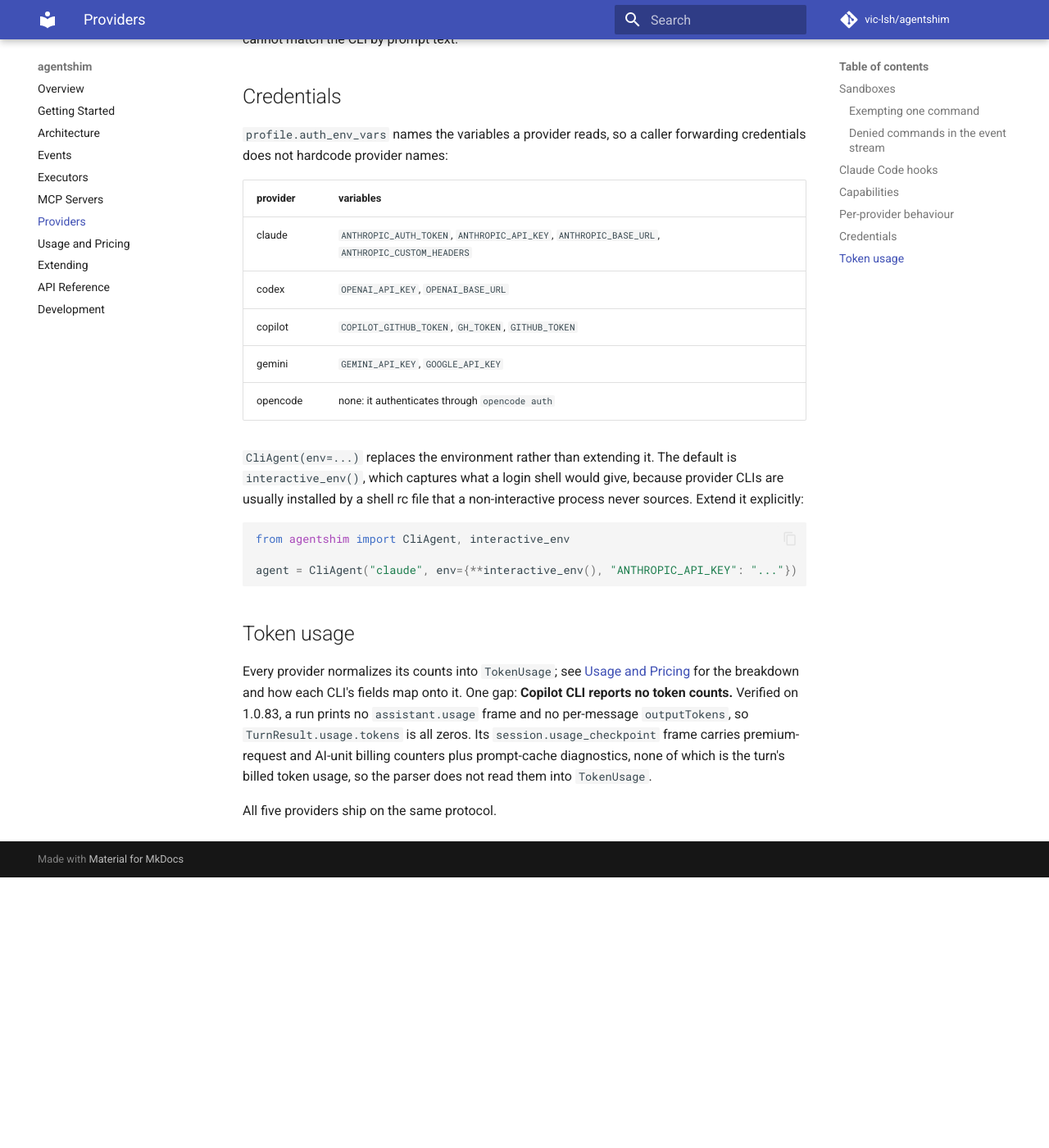
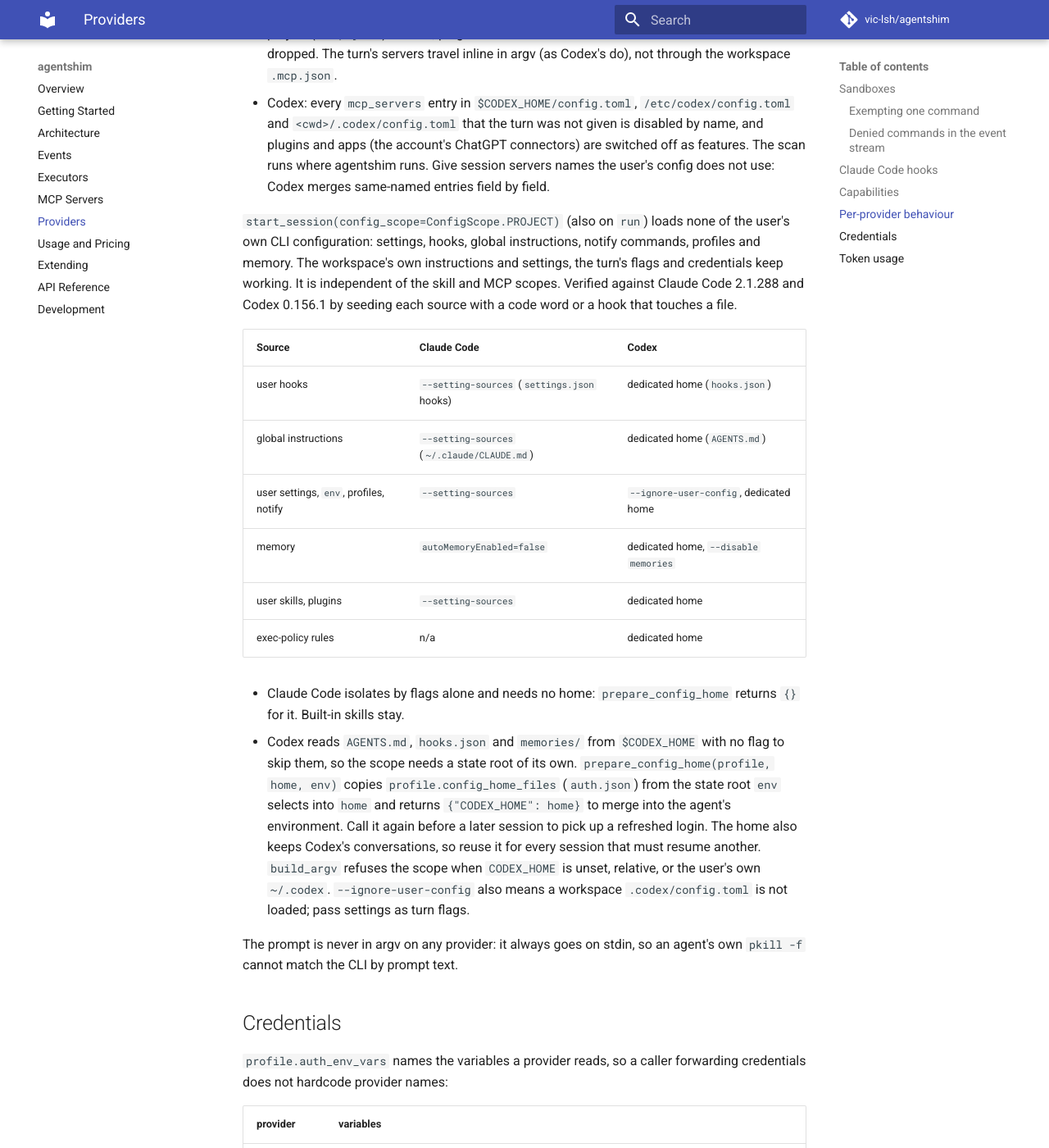
Before and after one commit to vic-lsh/agentshim, an MkDocs documentation site: the page built from docs/providers.md, in a window 1280 px wide and 1400 px high, scrolled down 6522 px. Shown: the whole window at 82% size. Built offline with MkDocs 1.6.1 and Material for MkDocs 9.7.7, drawn with Linux system fonts in a browser that asks for light colours; comment, search, counter and statistics services are not loaded; before the commit the page ends 7592 px from its top, so only the background shows below that; some of the changed text lies outside the part shown.

Commit message:
Prove ConfigScope against the real CLIs and document it
An e2e test seeds a fake user state root with a global instruction and a
SessionStart hook: ALL sees both, PROJECT sees neither while the
workspace's own instructions still arrive. Document the per-source
switches and add the changelog entry.

Co-Authored-By: Claude Opus 5.5 <noreply@anthropic.com>

````diff
--- a/docs/providers.md
+++ b/docs/providers.md
@@ -207,6 +207,8 @@ profile.skill_discovery            # SkillSignal: does the stream list offered s
 profile.skill_invocation           # SkillSignal: does the stream reveal skill loads?
 profile.skill_scopes               # frozenset[SkillScope] a session may request
 profile.mcp_scopes                 # frozenset[McpScope] a session may request
+profile.config_scopes              # frozenset[ConfigScope] a session may request
+profile.config_home_files          # state-root files a ConfigScope.PROJECT home carries over
 profile.container_install          # shell commands installing the CLI
 ```
 
@@ -228,6 +230,7 @@ before the process starts.
 | skill loads | `Skill` tool call, or `Read` of a `SKILL.md` (STRUCTURED) | shell read of a `SKILL.md` (INFERRED) | unknown | unknown | unknown |
 | `SkillScope.PROJECT` | `--setting-sources project,local` | `features.plugins=false`, user skills off in `skills.config` | refused | refused | refused |
 | `McpScope.SESSION` | `--strict-mcp-config` and the turn's servers as inline `--mcp-config` | `enabled=false` on configured servers, `features.plugins=false`, `features.apps=false` | refused | refused | refused |
+| `ConfigScope.PROJECT` | `--setting-sources project,local`, `autoMemoryEnabled=false` | dedicated `CODEX_HOME` from `prepare_config_home`, `--ignore-user-config --disable memories` | refused | refused | refused |
 
 `start_session(skill_scope=SkillScope.PROJECT)` (also on `run`) offers the
 agent only the workspace's skills (`profile.skill_dirs`) and the CLI's
@@ -265,6 +268,35 @@ enforce it raises `ProviderCapabilityError` from `start_session`.
   connectors) are switched off as features. The scan runs where agentshim
   runs. Give session servers names the user's config does not use: Codex
   merges same-named entries field by field.
+
+`start_session(config_scope=ConfigScope.PROJECT)` (also on `run`) loads none
+of the user's own CLI configuration: settings, hooks, global instructions,
+notify commands, profiles and memory. The workspace's own instructions and
+settings, the turn's flags and credentials keep working. It is independent of
+the skill and MCP scopes. Verified against Claude Code 2.1.288 and Codex
+0.156.1 by seeding each source with a code word or a hook that touches a file.
+
+| Source | Claude Code | Codex |
+|---|---|---|
+| user hooks | `--setting-sources` (`settings.json` hooks) | dedicated home (`hooks.json`) |
+| global instructions | `--setting-sources` (`~/.claude/CLAUDE.md`) | dedicated home (`AGENTS.md`) |
+| user settings, `env`, profiles, notify | `--setting-sources` | `--ignore-user-config`, dedicated home |
+| memory | `autoMemoryEnabled=false` | dedicated home, `--disable memories` |
+| user skills, plugins | `--setting-sources` | dedicated home |
+| exec-policy rules | n/a | dedicated home |
+
+- Claude Code isolates by flags alone and needs no home: `prepare_config_home`
+  returns `{}` for it. Built-in skills stay.
+- Codex reads `AGENTS.md`, `hooks.json` and `memories/` from `$CODEX_HOME`
+  with no flag to skip them, so the scope needs a state root of its own.
+  `prepare_config_home(profile, home, env)` copies `profile.config_home_files`
+  (`auth.json`) from the state root `env` selects into `home` and returns
+  `{"CODEX_HOME": home}` to merge into the agent's environment. Call it again
+  before a later session to pick up a refreshed login. The home also keeps
+  Codex's conversations, so reuse it for every session that must resume
+  another. `build_argv` refuses the scope when `CODEX_HOME` is unset,
+  relative, or the user's own `~/.codex`. `--ignore-user-config` also means a
+  workspace `.codex/config.toml` is not loaded; pass settings as turn flags.
 
 The prompt is never in argv on any provider: it always goes on stdin, so an
 agent's own `pkill -f` cannot match the CLI by prompt text.
````
Also changed, not shown: CHANGELOG.md (+18 -0 lines), 1 other file.
